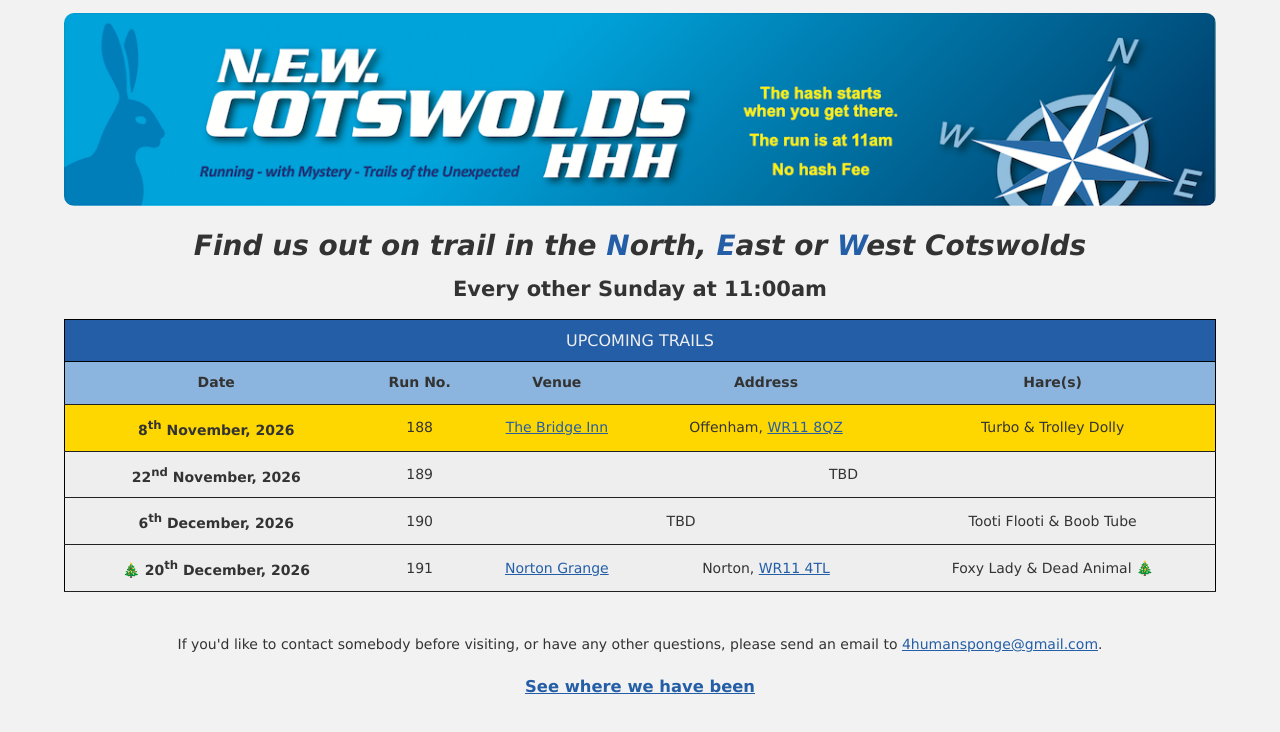
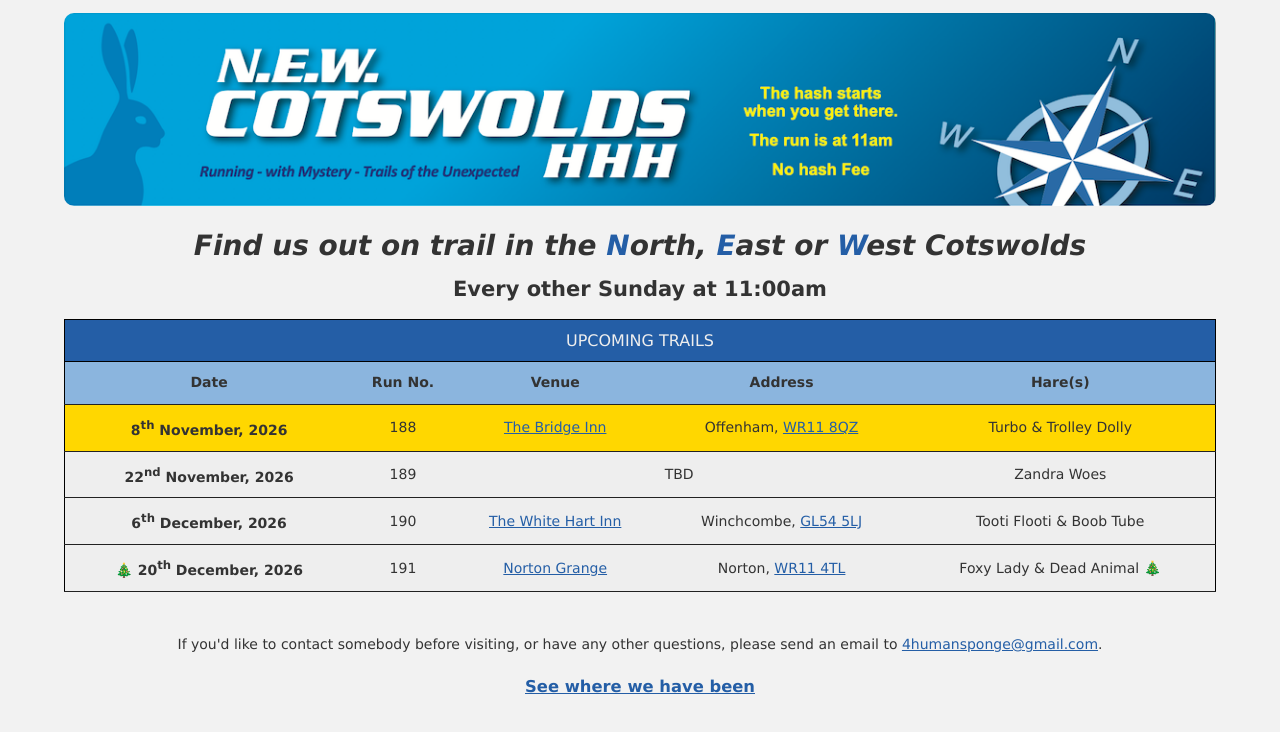
Before and after one commit to newch3/newch3.github.io, a plain HTML site: page index.html in a window 1280 px wide. Drawn offline with Linux system fonts and the light colour scheme.

Commit message:
Update index.html

```diff
--- a/index.html
+++ b/index.html
@@ -33,8 +33,8 @@
 			</thead>
 			<tbody>
 				<tr class="next"><th scope="row">8<sup>th</sup> November, 2026</th><td>188</td><td><a href="https://www.thebridgepub.co.uk/">The Bridge Inn</a></td><td>Offenham, <a href="https://maps.app.goo.gl/BhRLfp7EcPfKcnEv6" title="Google Map">WR11 8QZ</a></td><td>Turbo &amp; Trolley Dolly</td></tr>
-				<tr><th scope="row">22<sup>nd</sup> November, 2026</th><td>189</td><td colspan="3">TBD</td></tr>
-				<tr><th scope="row">6<sup>th</sup> December, 2026</th><td>190</td><td colspan="2">TBD</td><td>Tooti Flooti &amp; Boob Tube</td></tr>
+				<tr><th scope="row">22<sup>nd</sup> November, 2026</th><td>189</td><td colspan="2">TBD</td><td>Zandra Woes</td></tr>
+				<tr><th scope="row">6<sup>th</sup> December, 2026</th><td>190</td><td><a href="https://whitehartwinchcombe.co.uk/">The White Hart Inn</a></td><td>Winchcombe, <a href="https://maps.app.goo.gl/uPrK7x8eu2dK2CqC8" title="Google Map">GL54 5LJ</a></td><td>Tooti Flooti &amp; Boob Tube</td></tr>
 				<tr><th scope="row">&#x1F384; 20<sup>th</sup> December, 2026</th><td>191</td><td><a href="https://www.nortongrangepub.co.uk/">Norton Grange</a></td><td>Norton, <a href="https://maps.app.goo.gl/SF6cphpLYzi3Gmc16" title="Google Map">WR11 4TL</a></td><td>Foxy Lady &amp; Dead Animal &#x1F384;</td></tr>
 			</tbody>
 		</table>
```
